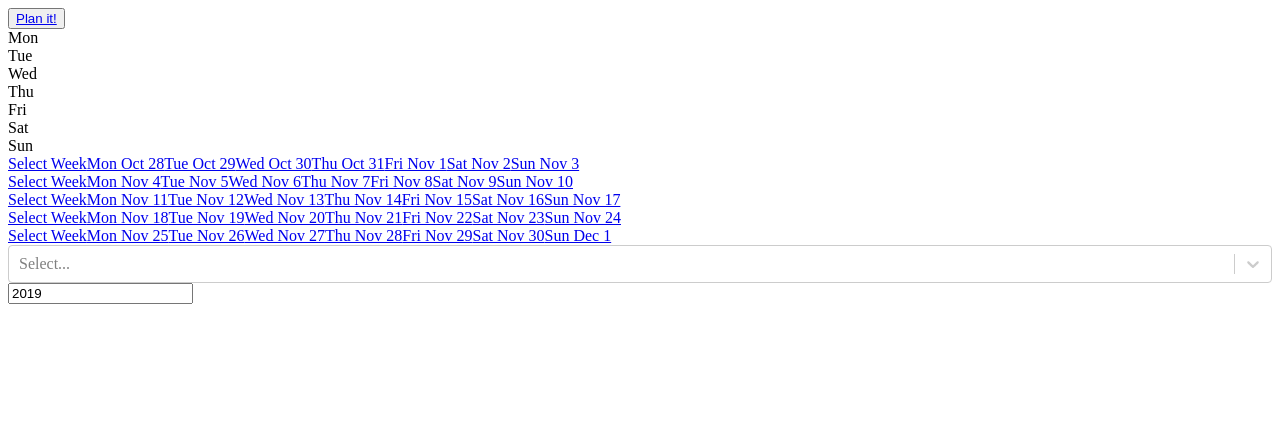
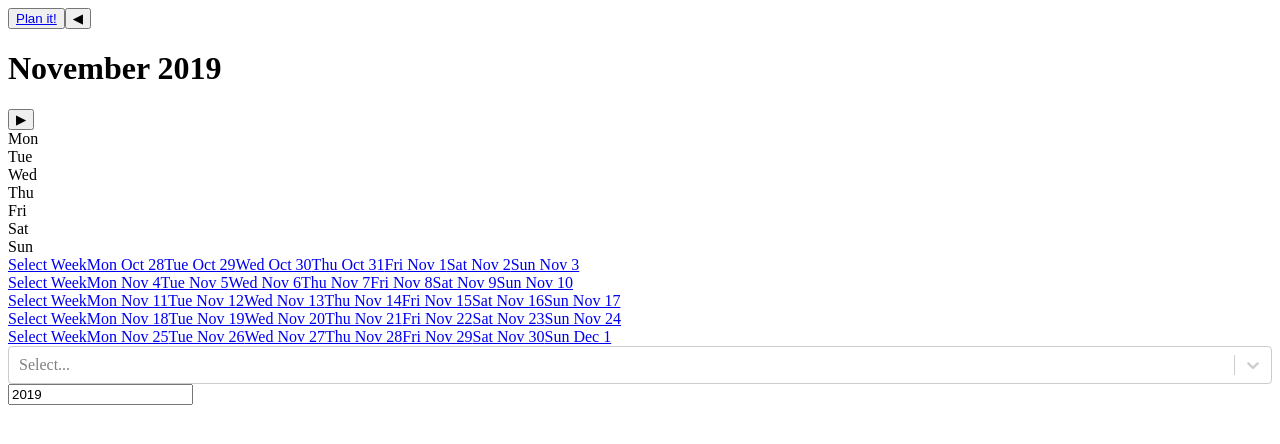
Before and after one commit to Baharrsz/Capstone, a React (Create React App) app in the folder client/: page / in a window 1280 px wide. Shown: the top 444 px of the page. Built offline with nearby package versions, Linux system fonts and the light colour scheme.

Commit message:
Changed WeekCalendar (and corresponding components) so that it shows 7 days of the week.

```diff
--- a/client/src/components/MonthCalendar.js
+++ b/client/src/components/MonthCalendar.js
@@ -1,5 +1,6 @@
 import React, { Component } from "react";
 import { Link } from "react-router-dom";
+import { format } from "date-fns";
 
 import Picker from "./MonthCalendar Subcomponents/Picker";
 import Table from "./MonthCalendar Subcomponents/Table";
@@ -11,6 +12,7 @@ export default class MonthCalendar extends Component {
     yearToShow: new Date().getFullYear()
   };
   render() {
+    const dateToShow = new Date(this.state.yearToShow, this.state.monthToShow);
     return (
       <div className="month">
         <button className="month__btn planBtn">
@@ -21,10 +23,22 @@ export default class MonthCalendar extends Component {
             Plan it!
           </Link>
         </button>
-        <Table
-          className="month__table"
-          month={new Date(this.state.yearToShow, this.state.monthToShow)}
-        />
+        <button
+          className="month__btn jumpBtn"
+          value={-1}
+          onClick={this.jumpToMonth}
+        >
+          ◀
+        </button>
+        <h1 className="month__title">{format(dateToShow, "MMMM y")}</h1>
+        <button
+          className="month__btn jumpBtn"
+          value={1}
+          onClick={this.jumpToMonth}
+        >
+          ▶
+        </button>
+        <Table className="month__table" month={dateToShow} />
         <Picker
           className="month__picker"
           pickMonth={this.pickMonth}
@@ -35,7 +49,6 @@ export default class MonthCalendar extends Component {
   }
 
   pickMonth = selectedMonth => {
-    console.log(selectedMonth);
     this.setState({ monthToShow: selectedMonth.value });
   };
 
@@ -46,4 +59,18 @@ export default class MonthCalendar extends Component {
       this.setState({ yearToShow: yearToShow });
     }, 1000);
   };
+
+  jumpToMonth = click => {
+    click.preventDefault();
+    let monthToShow = this.state.monthToShow + Number(click.target.value);
+    if (monthToShow >= 12) {
+      monthToShow = monthToShow - 12;
+      this.setState({ yearToShow: this.state.yearToShow + 1 });
+    }
+    if (monthToShow < 0) {
+      monthToShow = monthToShow + 12;
+      this.setState({ yearToShow: this.state.yearToShow - 1 });
+    }
+    this.setState({ monthToShow: monthToShow });
+  };
 }
--- /dev/null
+++ b/client/src/components/WeekCalendar Subcomponents/AllDaysInWeek.js
@@ -0,0 +1,15 @@
+import React from "react";
+import DayInWeek from "./DayInWeek";
+
+export default function AllDaysInWeek(props) {
+  const allDays = [...Array(7).keys()].map(i => {
+    return (
+      <DayInWeek
+        className={`${props.className}-day`}
+        dayToShow={[...props.weekToShow, i]}
+        weekStartsOn="1"
+      />
+    );
+  });
+  return <div className={props.className}>{allDays}</div>;
+}
--- /dev/null
+++ b/client/src/components/WeekCalendar Subcomponents/DayInWeek.js
@@ -0,0 +1,21 @@
+import React from "react";
+import { parse, format } from "date-fns";
+
+export default function DayInWeek(props) {
+  const [year, week, day] = props.dayToShow;
+  console.log("dayToShow", `${week}/${String(day + 1)}`);
+  const dateToShow = parse(
+    `${year}/${week}/${String(day + 1)}`,
+    "Y/w/e",
+    new Date(),
+    { weekStartsOn: props.weekStartsOn }
+  );
+  console.log("dateToShow", dateToShow);
+  return (
+    <div>
+      <h1 className={`${props.className}-title`}>
+        {format(dateToShow, "EEEE, d, MMM")}
+      </h1>
+    </div>
+  );
+}
--- a/client/src/components/WeekCalendar.js
+++ b/client/src/components/WeekCalendar.js
@@ -1,6 +1,7 @@
 import React, { Component } from "react";
 import { Link } from "react-router-dom";
 import { format, startOfWeek, addDays, parse } from "date-fns";
+import AllDaysInWeek from "./WeekCalendar Subcomponents/AllDaysInWeek";
 
 export default class WeekCalendar extends Component {
   constructor(props) {
@@ -23,10 +24,8 @@ export default class WeekCalendar extends Component {
             Plan it!
           </Link>
         </button>
-        <h1>{weekToShow}</h1>
-        <div className="weekcal__day">
-          <h2 className="weekcal__day-title">Day {}</h2>
-        </div>
+        <h1>{`Week ${weekToShow[1]} of ${weekToShow[0]}`}</h1>
+        <AllDaysInWeek className="week__days" weekToShow={weekToShow} />
         <button>Prev</button>
         <button>Next</button>
       </div>
```
